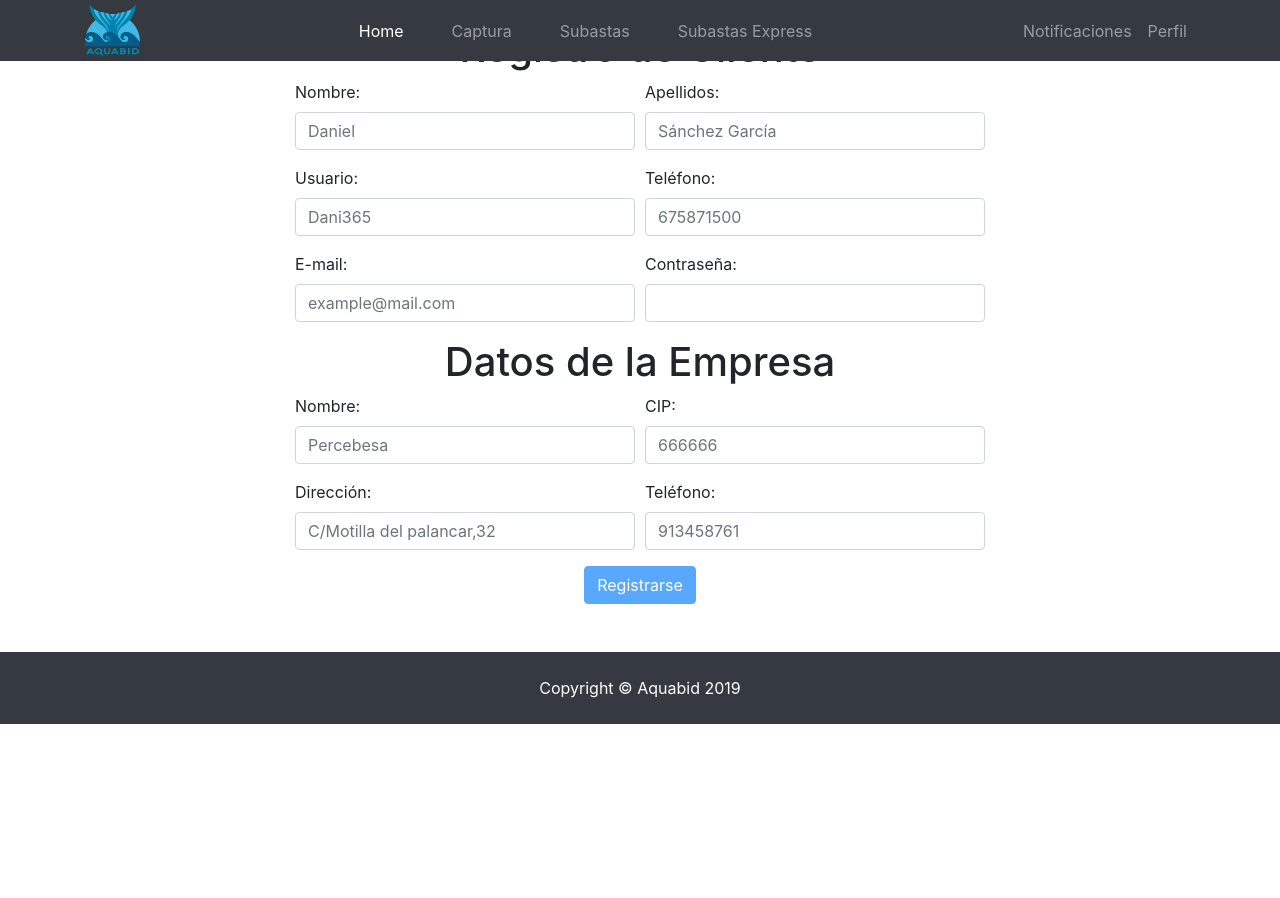
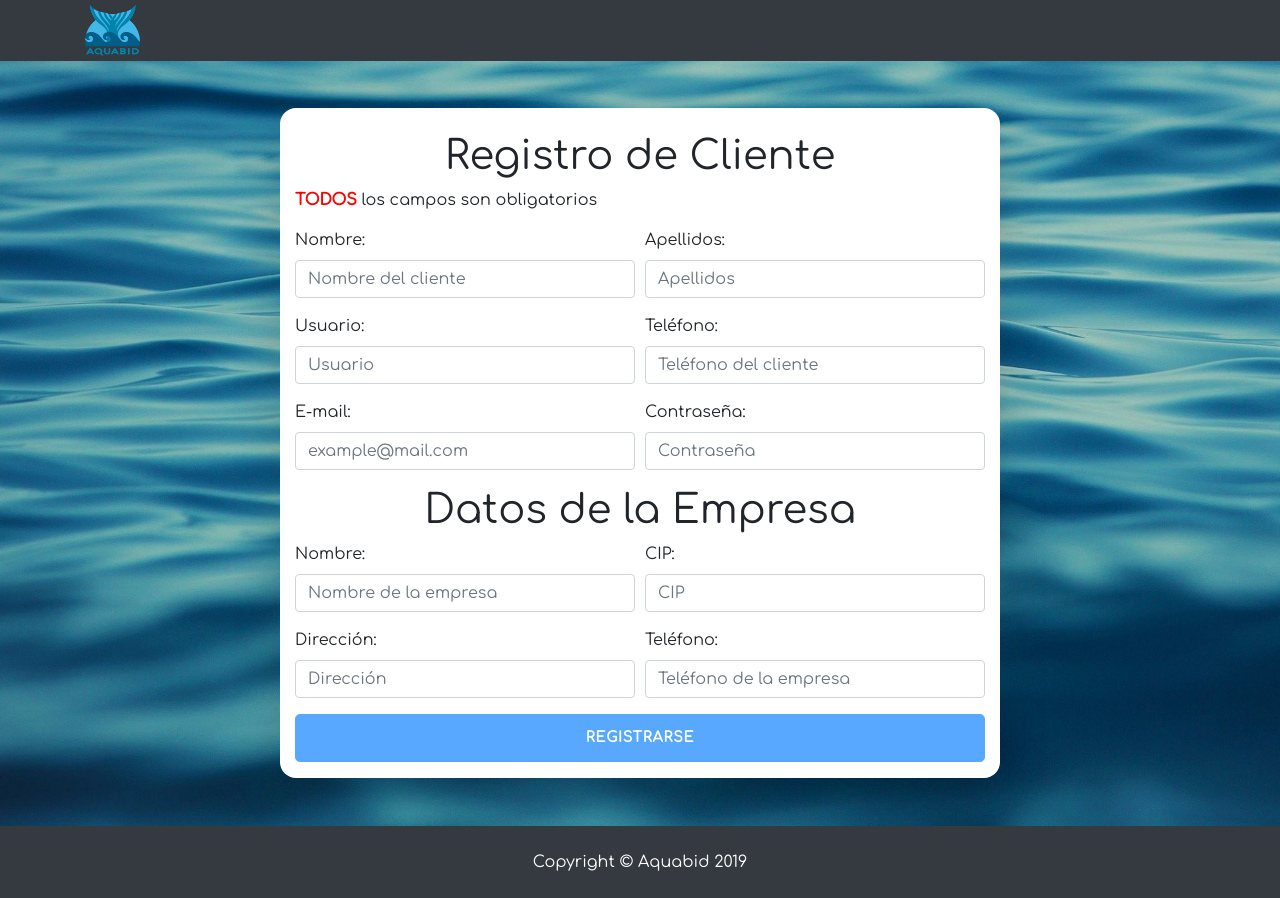
Before and after one commit to AlfonsoTorres369/Sistema-Gestion-Lonja, a PHP site: page /html/RegistroCliente.html in a window 1280 px wide. Before the commit the page ends 724 px from the top, so only its background shows below. Run offline with PHP 8.4, Linux system fonts and the light colour scheme.

Commit message:
Update RegistroCliente

```diff
--- a/css/RegistroCliente.css
+++ b/css/RegistroCliente.css
@@ -10,7 +10,13 @@
 }
 
 #formularioCliente{
+
+
     margin-bottom: 3rem;
+    margin-top: 6.75rem;
+    border-radius: 1rem;
+    padding-bottom: 0.5rem;
+    background-color:white;
 }
 
 input[type=number]::-webkit-inner-spin-button,
@@ -24,3 +30,23 @@ input[type=number] { -moz-appearance:textfield; }
 #header{
     padding-left: 15px;
 }
+
+#bprincipal{
+    font-family: 'Comfortaa', cursive;
+}
+
+aviso{
+    color:firebrick;
+}
+
+.btn-login{
+    font-size: 0.9rem;
+    letter-spacing: 0.05rem;
+    padding: 0.75rem;
+}
+body{
+    background-image:url(../images/oceano.jpg);
+    background-position: 0% 100%;
+    background-size: cover;
+    background-repeat: no-repeat;
+}
--- a/html/RegistroCliente.html
+++ b/html/RegistroCliente.html
@@ -4,72 +4,49 @@
      <link rel="stylesheet" href="https://maxcdn.bootstrapcdn.com/bootstrap/4.3.1/css/bootstrap.min.css">
      <link rel="stylesheet" href="../css/RegistroCliente.css">
      <link rel="stylesheet" href="../css/lonja.css">
+     <link href="https://fonts.googleapis.com/css?family=Comfortaa" rel="stylesheet">
     <script src="../js/RegistroCliente.js"></script>
     <meta charset="UTF-8">
     <meta name="viewport" content="width=device-width, initial-scale=1">
 
 
-    <title>REGISTRO</title>
+    <title>Registro</title>
     <link rel="shortcut icon" href="../images/Aquabid.png">
     </head>
-    <body onload="BotonPulsable()">
+    <body onload="BotonPulsable()" id="bprincipal">
 
          <header>
         <nav class="navbar navbar-expand-lg navbar-dark bg-dark fixed-top nnavbar">
             <div id="header" class="container">
                 <a class="navbar-brand" href="principal.html"><img src="../images/Aquabid.png" width="55px"></a>
-                <div class="collapse navbar-collapse" id="navbarResponsive">
 
-                    <ul class="navbar-nav ml-auto">
-                        <li class="nav-item-principal active">
-                            <a class="nav-link" href="principal.html">Home</a>
-                        </li>
-                        <li class="nav-item-principal">
-                            <a class="nav-link" href="captura.html">Captura</a>
-                        </li>
-                        <li class="nav-item-principal">
-                            <a class="nav-link" href="subastas.html">Subastas</a>
-                        </li>
-                        <li class="nav-item-principal">
-                            <a class="nav-link" href="#">Subastas Express</a>
-                        </li>
-                    </ul>
-
-                    <ul class="navbar-nav ml-auto">
-                        <li class="nav-item">
-                            <a class="nav-link" href="#">Notificaciones</a>
-                        </li>
-                        <li class="nav-item">
-                            <a class="nav-link" href="#">Perfil</a>
-                        </li>
-                    </ul>
-                </div>
             </div>
         </nav>
     </header>
 
-        <div id="formularioCliente" class="container">
+        <div id="formularioCliente" class="shadow-lg container">
         <br>
             <h1 class="text-center">Registro de Cliente</h1>
+            <p id="aviso"><font color="red"><strong>TODOS</strong></font> los campos son obligatorios</p>
         <form name="registrocliente" onsubmit="return Registro()" method="post">
             <div class="form-row">
             <div class="form-group col-md-6">
                 <label for="nombreC">Nombre:</label>
-                <input type="text" class="form-control" placeholder="Daniel" name="nombreC">
+                <input type="text" class="form-control" placeholder="Nombre del cliente" name="nombreC">
             </div>
             <div class="form-group col-md-6">
                 <label for="apellidos">Apellidos:</label>
-                <input type="text" class="form-control" placeholder="Sánchez García" id="apellidos">
+                <input type="text" class="form-control" placeholder="Apellidos" id="apellidos">
             </div>
             </div>
             <div class="form-row">
                 <div class="form-group col-md-6">
                     <label for="usuario">Usuario:</label>
-                    <input type="text" class="form-control" placeholder="Dani365" id="usuario">
+                    <input type="text" class="form-control" placeholder="Usuario" id="usuario">
                 </div>
                 <div class="form-group col-md-6">
                     <label for="telefonoC">Teléfono:</label>
-                    <input type="number" maxlength="9" class="form-control" placeholder="675871500" id="telefonoC">
+                    <input type="number" maxlength="9" class="form-control" placeholder="Teléfono del cliente" id="telefonoC">
                 </div>
             </div>
             <div class="form-row">
@@ -79,32 +56,32 @@
                 </div>
                 <div class="form-group col-md-6">
                     <label for="password">Contraseña:</label>
-                    <input type="password" class="form-control" id="password">
+                    <input type="password" class="form-control" id="password" placeholder="Contraseña">
                 </div>
             </div>
             <h1 class="text-center">Datos de la Empresa</h1>
             <div class="form-row">
                 <div class="form-group col-md-6">
                     <label for="nombreE">Nombre:</label>
-                    <input type="text" class="form-control" placeholder="Percebesa" id="nombreE">
+                    <input type="text" class="form-control" placeholder="Nombre de la empresa" id="nombreE">
                 </div>
                 <div class="form-group col-md-6">
                     <label for="cip">CIP:</label>
-                    <input type="number" maxlenght="6" class="form-control" placeholder="666666" id="cip">
+                    <input type="number" maxlenght="6" class="form-control" placeholder="CIP" id="cip">
                 </div>
             </div>
             <div class="form-row">
                 <div class="form-group col-md-6">
                     <label for="direccion">Dirección:</label>
-                    <input type="adress" class="form-control" placeholder="C/Motilla del palancar,32" id="direccion">
+                    <input type="adress" class="form-control" placeholder="Dirección" id="direccion">
                 </div>
                 <div class="form-group col-md-6">
                     <label for="telefonoE">Teléfono:</label>
-                    <input type="number" maxlenght="9" class="form-control" placeholder="913458761" id="telefonoE">
+                    <input type="number" maxlenght="9" class="form-control" placeholder="Teléfono de la empresa" id="telefonoE">
                 </div>
             </div>
             <div class="form-boton">
-            <button type="submit" class="btn btn-primary" id="BotonRegistro" >Registrarse</button>
+            <button type="submit" class="btn btn-lg btn-primary btn-block btn-login text-uppercase font-weight-bold mb-2" id="BotonRegistro" >Registrarse</button>
             </div>
         </form>
         </div>
```
